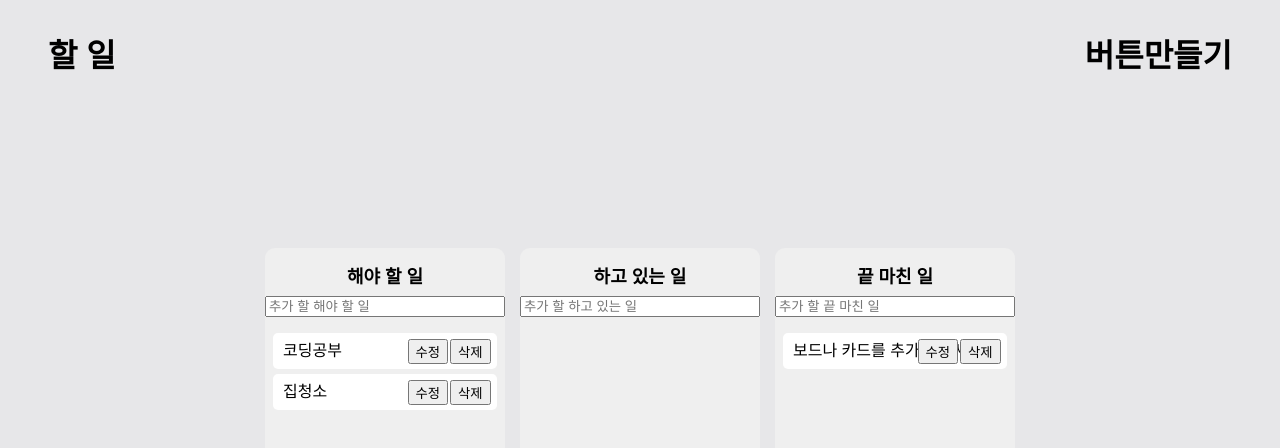
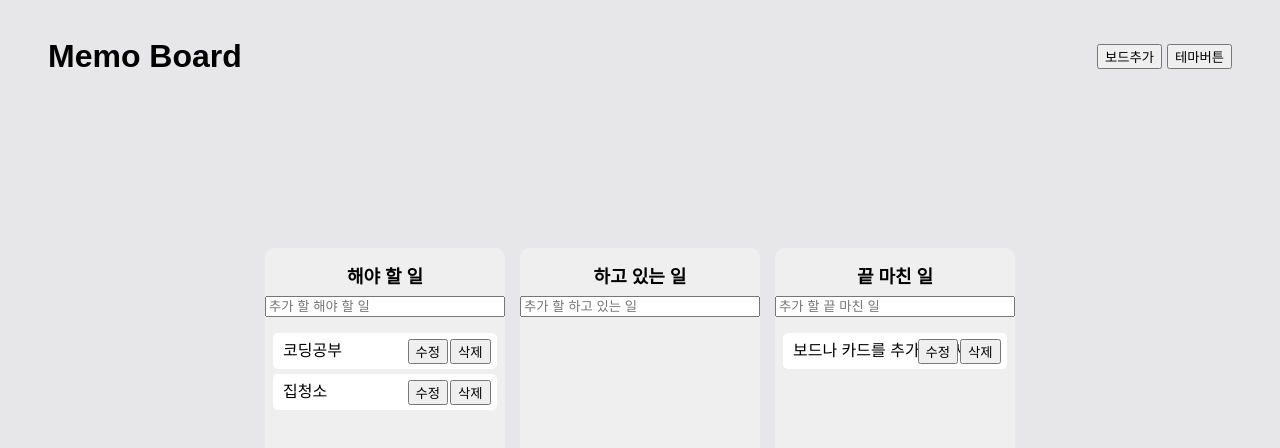
Before and after one commit to taehyeon0412/react_my-trello, a React (Create React App) app: page / in a window 1280 px wide. Shown: the top 448 px of the page. Built offline with nearby package versions, Linux system fonts and the light colour scheme.

Commit message:
카드 삭제 기능 추가

```diff
--- a/src/App.tsx
+++ b/src/App.tsx
@@ -35,6 +35,15 @@ const Title = styled.h1`
   font-weight: 600;
   transition: color 0.3s;
 `;
+
+const ButtonDiv = styled.div`
+  display: flex;
+  gap: 5px;
+`;
+
+const ThemeButton = styled.button``;
+
+const BoardButton = styled.button``;
 
 function App() {
   const [toDos, setToDos] = useRecoilState(toDoState);
@@ -105,8 +114,11 @@ function App() {
   return (
     <>
       <Navigation>
-        <Title>할 일</Title>
-        <Title>버튼만들기</Title>
+        <Title>Memo Board</Title>
+        <ButtonDiv>
+          <BoardButton>보드추가</BoardButton>
+          <ThemeButton>테마버튼</ThemeButton>
+        </ButtonDiv>
       </Navigation>
       <DragDropContext onDragEnd={onDragEnd}>
         <Wrapper>
--- a/src/components/Board.tsx
+++ b/src/components/Board.tsx
@@ -106,8 +106,9 @@ function Board({ toDos, boardId }: IBoardProps) {
               <DraggableCard
                 key={toDo.id}
                 index={index}
-                toDoId={toDo.id}
-                toDoText={toDo.text}
+                todoId={toDo.id}
+                todoText={toDo.text}
+                boardId={boardId}
               />
               //DraggableCard 컴포넌트
               /* DroppableBoard(Board)에서 DraggableCard(Card)로
--- a/src/components/DraggableCard.tsx
+++ b/src/components/DraggableCard.tsx
@@ -1,6 +1,8 @@
 import React from "react";
 import { Draggable } from "react-beautiful-dnd";
 import styled from "styled-components";
+import { useSetRecoilState } from "recoil";
+import { toDoState, ITodo } from "../atoms";
 
 const Card = styled.div<{ isDragging: boolean }>`
   background-color: ${(props) =>
@@ -15,9 +17,10 @@ const Card = styled.div<{ isDragging: boolean }>`
 `;
 
 interface IDraggableCardProps {
-  toDoId: number;
-  toDoText: string;
   index: number;
+  todoId: number;
+  todoText: string;
+  boardId: string;
 }
 
 const ButtonDiv = styled.div`
@@ -29,9 +32,26 @@ const ButtonDiv = styled.div`
 
 const Button = styled.button``;
 
-function DraggableCard({ toDoId, toDoText, index }: IDraggableCardProps) {
+function DraggableCard({
+  todoText,
+  todoId,
+  index,
+  boardId,
+}: IDraggableCardProps) {
+  const setToDos = useSetRecoilState(toDoState);
+
+  const cardDelete = () => {
+    setToDos((allBoards) => {
+      return {
+        ...allBoards,
+        [boardId]: [...allBoards[boardId].filter((toDo) => toDo.id !== todoId)],
+      };
+    });
+  };
+  //카드 지우기
+
   return (
-    <Draggable draggableId={toDoId + ""} index={index}>
+    <Draggable draggableId={todoId + ""} index={index}>
       {/* +string => number , number+""=>string */}
       {(provided, snapshot) => (
         <Card
@@ -40,10 +60,10 @@ function DraggableCard({ toDoId, toDoText, index }: IDraggableCardProps) {
           {...provided.draggableProps}
           {...provided.dragHandleProps}
         >
-          <span>{toDoText}</span>
+          <span>{todoText}</span>
           <ButtonDiv>
             <Button>수정</Button>
-            <Button>삭제</Button>
+            <Button onClick={cardDelete}>삭제</Button>
           </ButtonDiv>
         </Card>
       )}
```
Also changed, not shown: tsconfig.json (+2 -8 lines).
